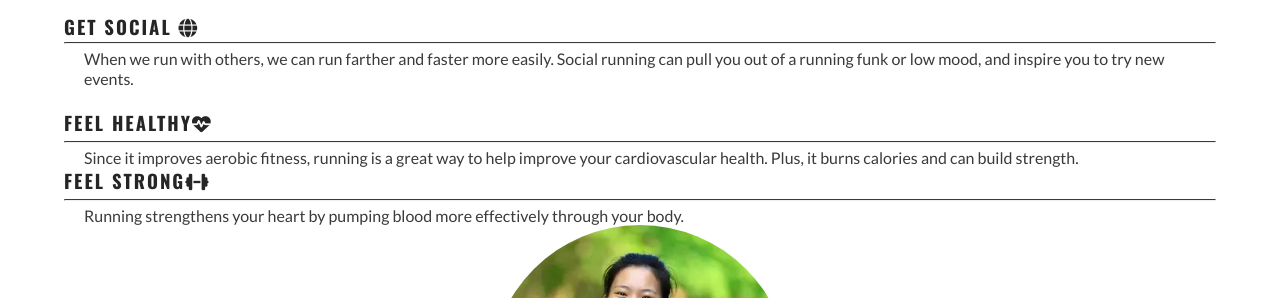
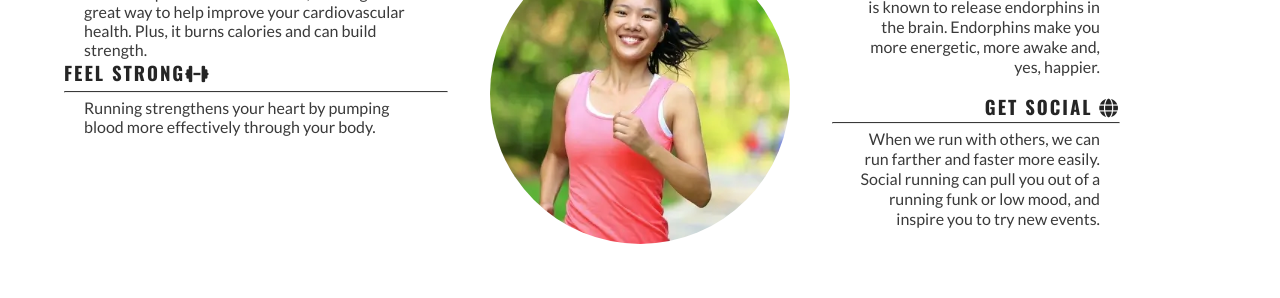
Before and after one commit to MosesLyatuu/love-running, a plain HTML site: page index.html in a window 1280 px wide. Shown: the part 841-1139 px from the top of the page. Drawn offline with nearby package versions, Linux system fonts and the light colour scheme.

Commit message:
Make reasons section responsive

```diff
--- a/assets/css/style.css
+++ b/assets/css/style.css
@@ -230,6 +230,24 @@ main {
         width: 300px;
         right: 50px;
     }
+
+    /* Reasons section */
+    #benefits-physical,
+    #benefits-mental {
+        display: flex;
+        flex-direction: column;
+        width: 100%;
+    }
+
+    #benefits-physical > div,
+    #benefits-mental > div {
+        width: 75%;
+    }
+
+    #benefits-mental > div{
+        text-align: end;
+        align-self: flex-end;
+    }
 }
 
 /* Large devices (laptops and desktops, 992px and up)*/
@@ -238,3 +256,31 @@ main {
         border-bottom: 1px solid #3a3a3a;
     }
 }
+
+@media screen and (min-width: 1200px) {
+    /* Reasons section */
+    #benefits {
+        display: flex;
+        flex-direction: row;
+    }
+
+    #benefits > div {
+        flex: 1;
+    }
+
+    #benefits-image {
+        order: 0;
+    }
+
+    #benefits-mental {
+        order: 1;
+    }
+
+    #benefits-mental > div {
+        align-self: flex-start;
+    }
+
+    #benefits-physical > div {
+        align-self: flex-end;
+    }
+}
```
